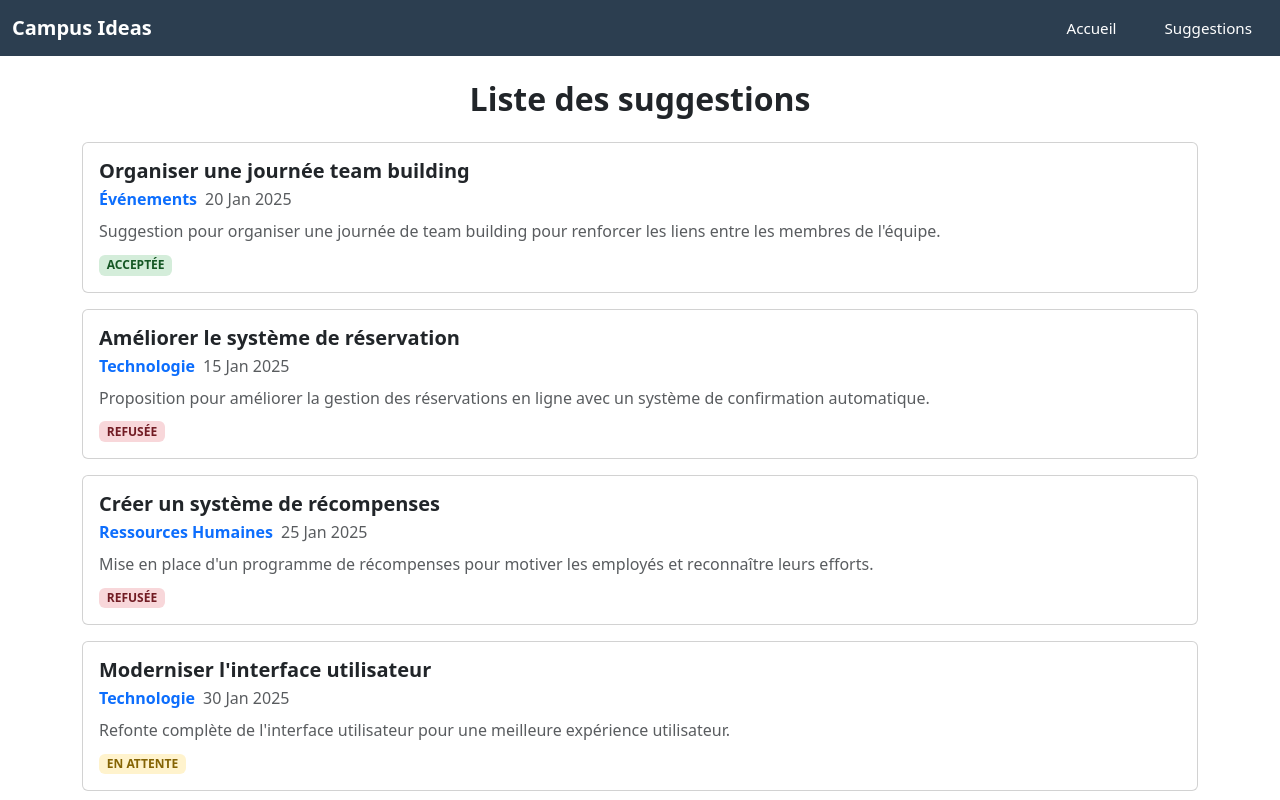
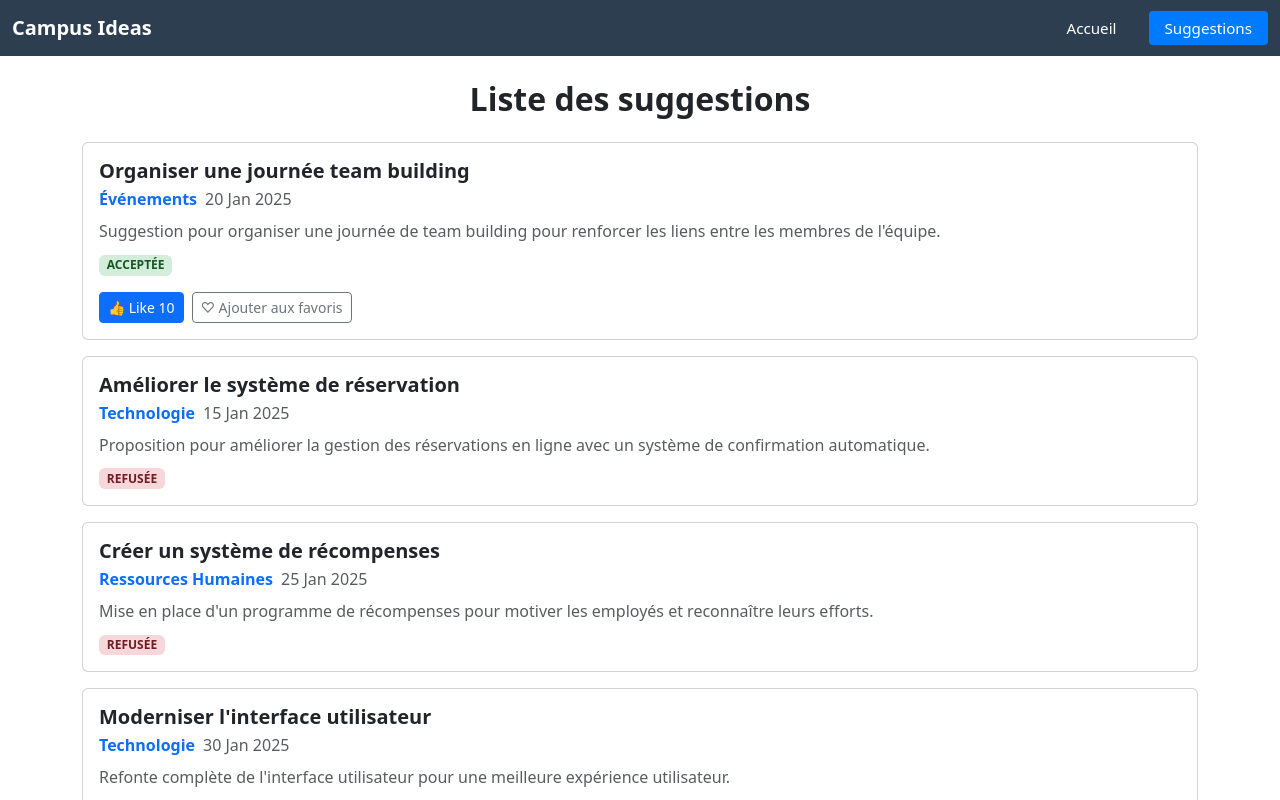
Before and after one commit to Bridgett7/Angular-Workshop, an Angular app: page / in a window 1280 px wide. Shown: the top 800 px of the page. Built offline with nearby package versions, Linux system fonts and the light colour scheme.

Commit message:
feat: boutons Like et Ajouter aux favoris

```diff
--- a/src/app/core/header/header.component.css
+++ b/src/app/core/header/header.component.css
@@ -11,3 +11,9 @@
 .nav-link-custom:hover {
   color: #ddd;
 }
+
+.nav-link-custom.active-link {
+  background-color: #007bff;
+  color: white;
+  border-radius: 4px;
+}
--- a/src/app/core/header/header.component.html
+++ b/src/app/core/header/header.component.html
@@ -3,7 +3,7 @@
     <a class="navbar-brand fw-bold" href="#">Campus Ideas</a>
     <div class="d-flex gap-3 align-items-center">
       <a class="nav-link-custom" href="#">Accueil</a>
-      <a class="nav-link-custom" href="#">Suggestions</a>
+      <a class="nav-link-custom active-link" href="#">Suggestions</a>
     </div>
   </div>
 </nav>
--- a/src/app/core/list-suggestion/list-suggestion.component.html
+++ b/src/app/core/list-suggestion/list-suggestion.component.html
@@ -23,6 +23,20 @@
         {{ suggestion.status === 'acceptee' ? 'ACCEPTÉE' :
            suggestion.status === 'refusee' ? 'REFUSÉE' : 'EN ATTENTE' }}
       </span>
+
+      <!-- Boutons Like et Favoris (masqués si refusée) -->
+      <div class="mt-3" *ngIf="suggestion.status !== 'refusee'">
+        <button class="btn btn-primary btn-sm me-2" (click)="like(suggestion)">
+          👍 Like {{ suggestion.nbLikes }}
+        </button>
+        <button
+          class="btn btn-outline-secondary btn-sm"
+          (click)="addToFavorites(suggestion)"
+          [disabled]="isFavorite(suggestion)"
+        >
+          ♡ {{ isFavorite(suggestion) ? 'Déjà en favoris' : 'Ajouter aux favoris' }}
+        </button>
+      </div>
     </div>
   </div>
 </div>
--- a/src/app/core/list-suggestion/list-suggestion.component.ts
+++ b/src/app/core/list-suggestion/list-suggestion.component.ts
@@ -7,7 +7,9 @@ import { Suggestion } from '../../models/suggestion';
   styleUrl: './list-suggestion.component.css'
 })
 export class ListSuggestionComponent {
-suggestions: Suggestion[] = [
+  favorites: Suggestion[] = [];
+
+  suggestions: Suggestion[] = [
     {
       id: 1,
       title: 'Organiser une journée team building',
@@ -45,4 +47,18 @@ suggestions: Suggestion[] = [
       nbLikes: 0
     },
   ];
+
+  like(suggestion: Suggestion): void {
+    suggestion.nbLikes++;
+  }
+
+  addToFavorites(suggestion: Suggestion): void {
+    if (!this.isFavorite(suggestion)) {
+      this.favorites.push(suggestion);
+    }
+  }
+
+  isFavorite(suggestion: Suggestion): boolean {
+    return this.favorites.some(f => f.id === suggestion.id);
+  }
 }
```
